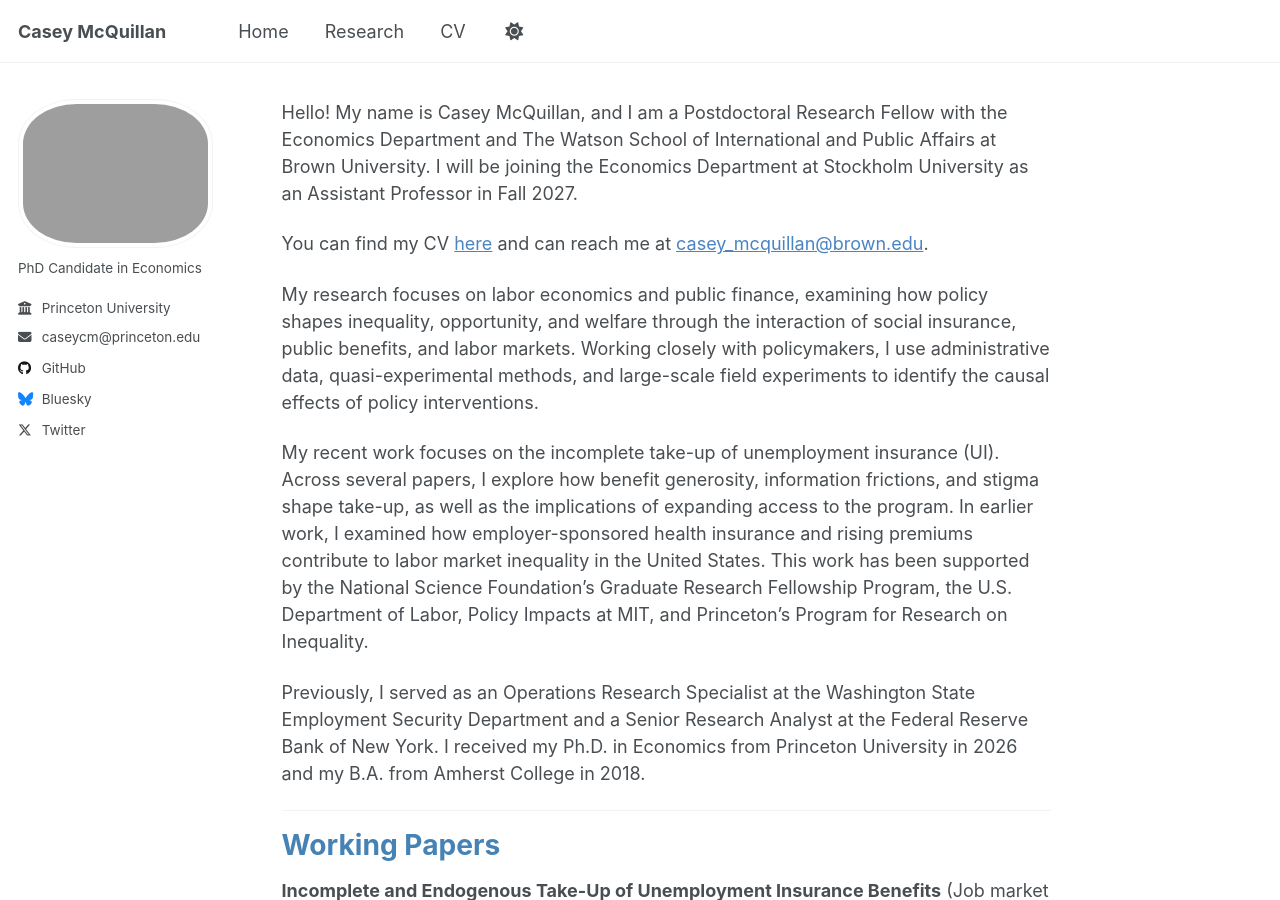
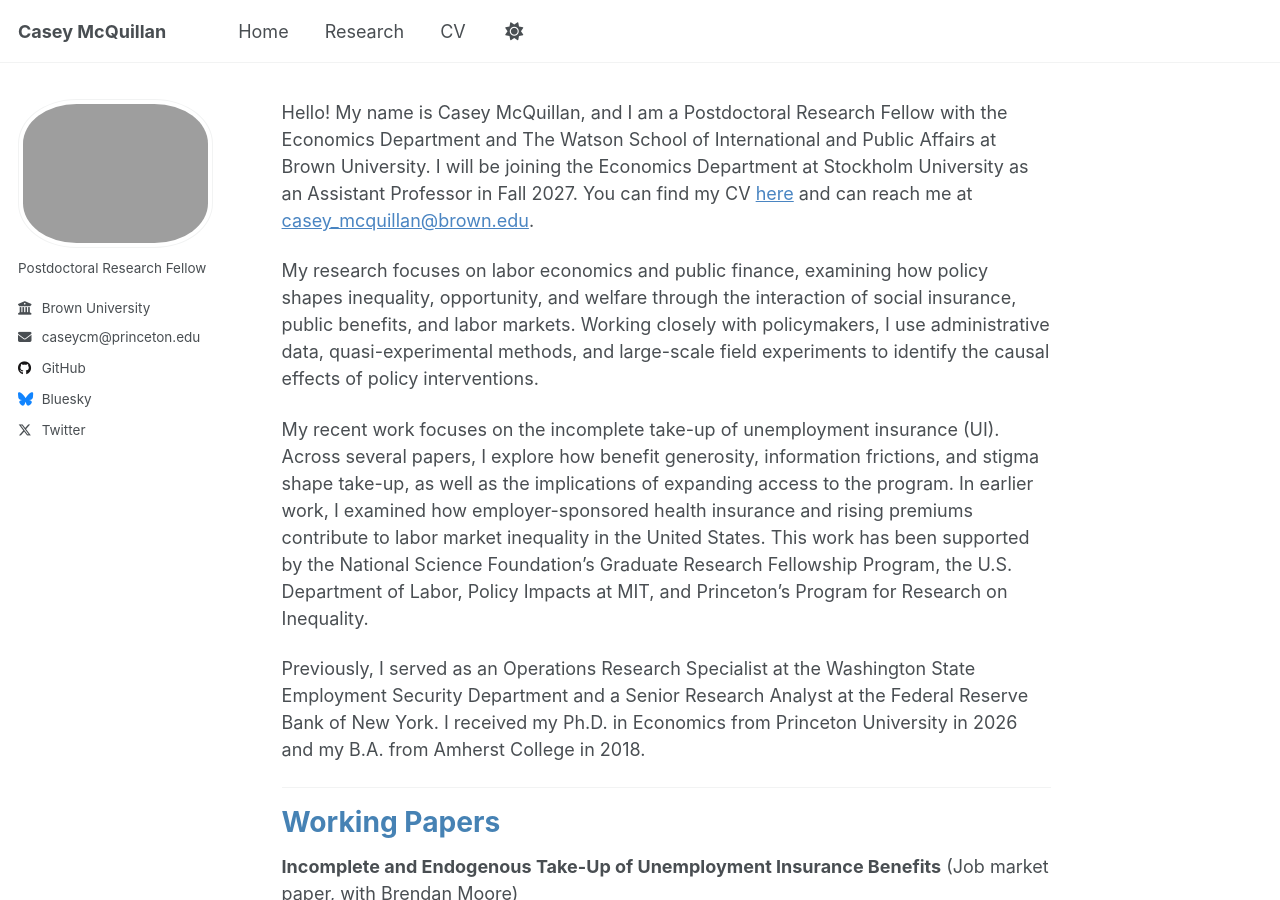
Before and after one commit to casey-mcquillan/casey-mcquillan.github.io, a Jekyll site: the page built from _pages/about.md, in a window 1280 px wide and 900 px high. Built offline with Jekyll 4.4.1, drawn with Linux system fonts in a browser that asks for light colours.

Commit message:
Update side profile

```diff
--- a/_config.yml
+++ b/_config.yml
@@ -12,7 +12,7 @@ site_theme               : "default"
 title                    : "Casey McQuillan"
 title_separator          : "-"
 name                     : &name "Casey McQuillan"
-description              : &description "PhD Candidate in Economics"
+description              : &description "Postdoctoral Research Fellow"
 url                      : https://casey-mcquillan.github.io # the base hostname & protocol for your site e.g. "https://[your GitHub username].github.io" or if you already have some other page hosted on Github then use "https://[your GitHub username].github.io/[Your Repo Name]"
 baseurl                  : "" # the subpath of your site, e.g. "/blog"
 repository               : "casey-mcquillan/casey-mcquillan.github.io"
@@ -25,11 +25,11 @@ author:
   avatar           : "headshot.jpg"
   name             : #"Casey McQuillan"
   pronouns         : # example: "he/him"
-  bio              : "PhD Candidate in Economics"
-  location         : #"Princeton, NJ"
-  employer         : "Princeton University"
+  bio              : "Postdoctoral Research Fellow"
+  location         : #"Providence, RI"
+  employer         : "Brown University"
   uri              : # URL
-  email            : "caseycm@princeton.edu"
+  email            : "casey_mcquillan@brown.edu"
 
   # Academic websites
   academia         : # URL
--- a/_pages/about.md
+++ b/_pages/about.md
@@ -5,9 +5,7 @@ author_profile: true
 
 ---
 
-Hello! My name is Casey McQuillan, and I am a Postdoctoral Research Fellow with the Economics Department and The Watson School of International and Public Affairs at Brown University. I will be joining the Economics Department at Stockholm University as an Assistant Professor in Fall 2027.
-
-You can find my CV [here](https://casey-mcquillan.github.io/files/CV_McQuillan.pdf){: target="_blank"  rel="noopener noreferrer" .paper-link} and can reach me at [casey_mcquillan@brown.edu](mailto:casey_mcquillan@brown.edu).
+Hello! My name is Casey McQuillan, and I am a Postdoctoral Research Fellow with the Economics Department and The Watson School of International and Public Affairs at Brown University. I will be joining the Economics Department at Stockholm University as an Assistant Professor in Fall 2027. You can find my CV [here](https://casey-mcquillan.github.io/files/CV_McQuillan.pdf){: target="_blank"  rel="noopener noreferrer" .paper-link} and can reach me at [casey_mcquillan@brown.edu](mailto:casey_mcquillan@brown.edu).
 
 My research focuses on labor economics and public finance, examining how policy shapes inequality, opportunity, and welfare through the interaction of social insurance, public benefits, and labor markets. Working closely with policymakers, I use administrative data, quasi-experimental methods, and large-scale field experiments to identify the causal effects of policy interventions.
 
```
Also changed, not shown: _pages/research.md (+2 -1 lines).
